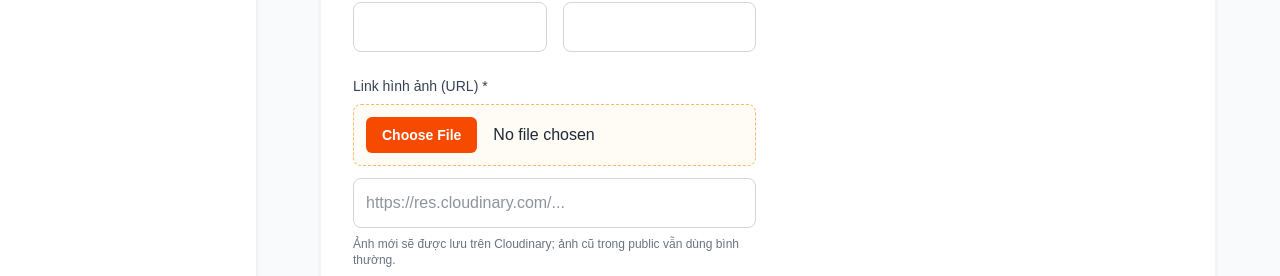
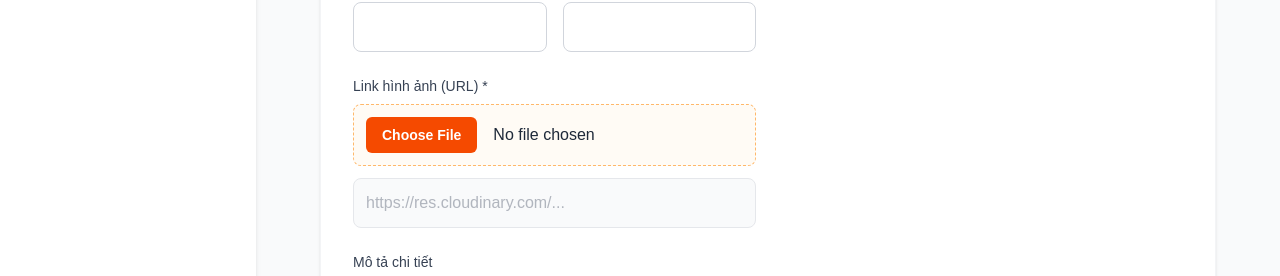
Before and after one commit to zzthantrongthangzz/TheFurnitureStore, a Next.js app: page /admin/products/add in a window 1280 px wide. Shown: the part 676-952 px from the top of the page. Built offline with nearby package versions, Linux system fonts and the light colour scheme; no server answers.

Commit message:
cloudinary

```diff
--- a/src/app/admin/products/add/page.tsx
+++ b/src/app/admin/products/add/page.tsx
@@ -122,6 +122,12 @@ export default function AddProductPage() {
   const handleSubmit = async (e: React.FormEvent) => {
     e.preventDefault();
     if (isUploadingImage) return;
+
+    if (!formData.imageUrl) {
+      alert("Vui lòng upload ảnh sản phẩm trước khi lưu.");
+      return;
+    }
+
     setIsLoading(true);
 
     try {
@@ -290,15 +296,15 @@ export default function AddProductPage() {
                 name="imageUrl"
                 required
                 value={formData.imageUrl}
-                onChange={handleChange}
-                className="w-full border border-gray-300 rounded-lg p-3 focus:outline-none focus:ring-2 focus:ring-orange-500"
+                readOnly
+                className="w-full border border-gray-200 bg-gray-50 text-gray-500 rounded-lg p-3 outline-none cursor-not-allowed"
                 placeholder="https://res.cloudinary.com/..."
               />
-              <p className="mt-2 text-xs text-gray-500">
-                {isUploadingImage
-                  ? "Đang upload ảnh lên Cloudinary..."
-                  : "Ảnh mới sẽ được lưu trên Cloudinary; ảnh cũ trong public vẫn dùng bình thường."}
-              </p>
+              {isUploadingImage && (
+                <p className="mt-2 text-xs text-gray-500">
+                  Đang upload ảnh lên Cloudinary...
+                </p>
+              )}
             </div>
           </div>
 
```
